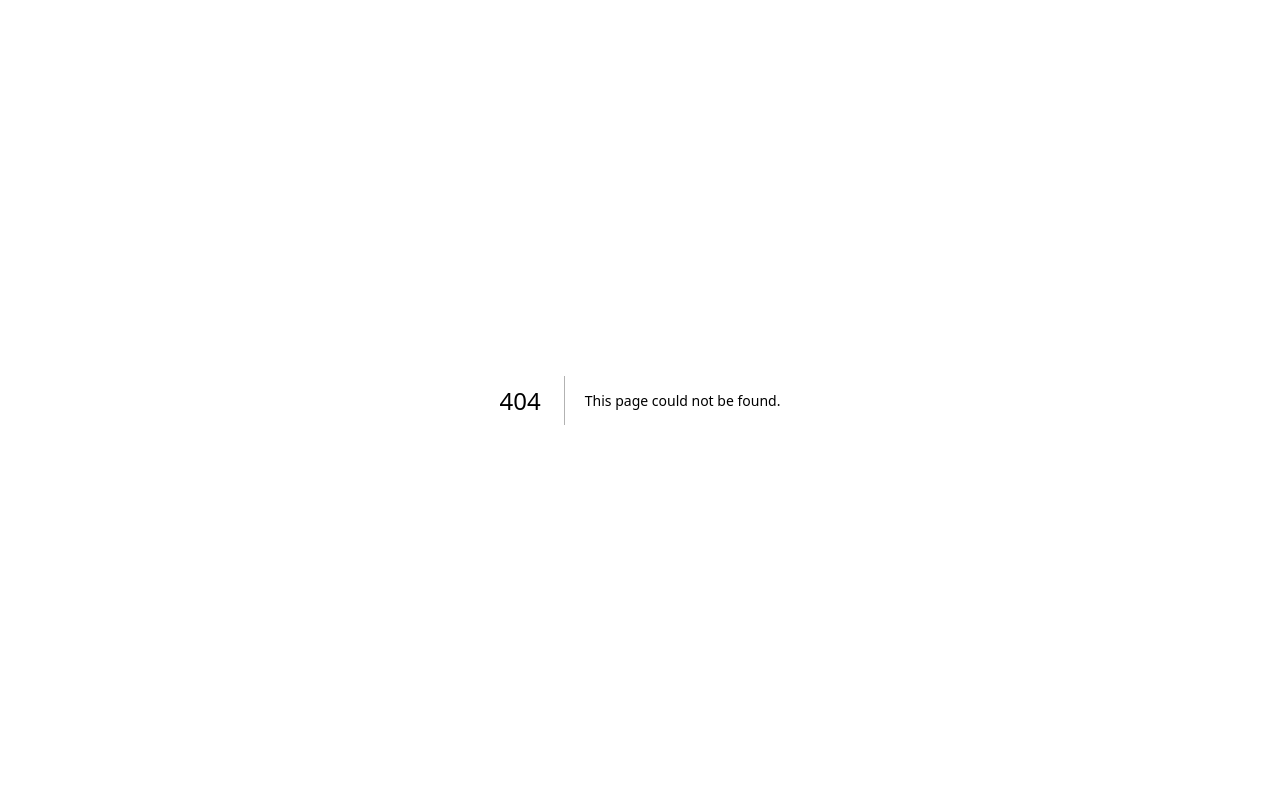
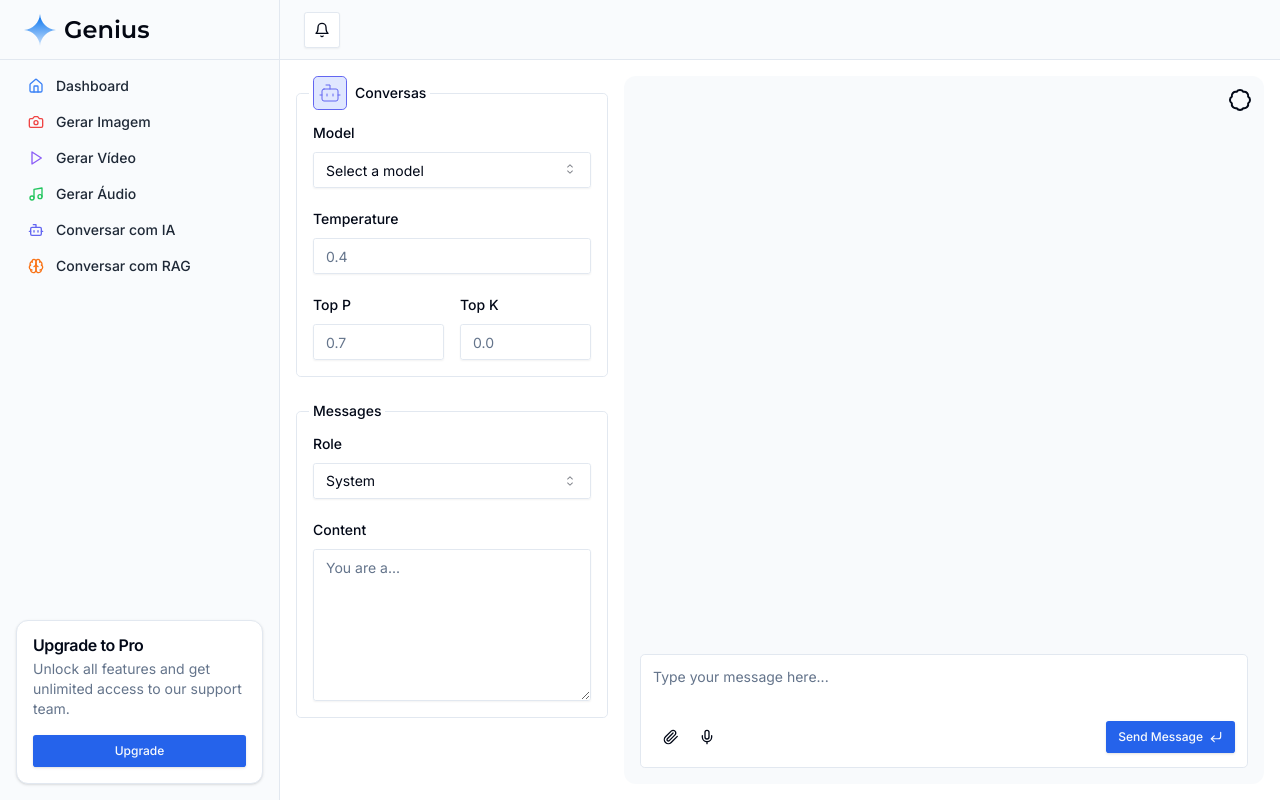
Before and after one commit to Darlley/genius-saas, a Next.js app: page /conversation in a window 1280 px wide. Before the commit this address had no page. Built offline with nearby package versions, Linux system fonts and the light colour scheme.

Commit message:
pagina de convera

```diff
--- /dev/null
+++ b/src/app/(dashboard)/conversation/page.tsx
@@ -0,0 +1,193 @@
+import { Button } from '@/components/ui/button';
+import { Input } from '@/components/ui/input';
+import { Label } from '@/components/ui/label';
+import {
+  Select,
+  SelectContent,
+  SelectItem,
+  SelectTrigger,
+  SelectValue,
+} from '@/components/ui/select';
+import { Textarea } from '@/components/ui/textarea';
+import {
+  Tooltip,
+  TooltipContent,
+  TooltipProvider,
+  TooltipTrigger,
+} from '@/components/ui/tooltip';
+import {
+  Badge,
+  Bird,
+  Bot,
+  CornerDownLeft,
+  Mic,
+  Paperclip,
+  Rabbit,
+  Turtle,
+} from 'lucide-react';
+
+export default function page() {
+  return (
+    <main className="grid flex-1 gap-4 overflow-auto p-4 md:grid-cols-2 lg:grid-cols-3">
+      <div
+        className="relative hidden flex-col items-start gap-8 md:flex"
+        x-chunk="dashboard-03-chunk-0"
+      >
+        <form className="grid w-full items-start gap-6">
+          <fieldset className="grid gap-6 rounded-lg border p-4">
+            <legend className="-ml-1 px-1 text-sm font-medium items-center flex gap-2">
+                <div className="rounded-lg bg-indigo-100 p-1 flex items-center justify-center border border-indigo-500">
+                  <Bot className="size-6 stroke-indigo-500 stroke-1" />
+                </div>
+                <span>Conversas</span>
+            </legend>
+            <div className="grid gap-3">
+              <Label htmlFor="model">Model</Label>
+              <Select>
+                <SelectTrigger
+                  id="model"
+                  className="items-start [&_[data-description]]:hidden"
+                >
+                  <SelectValue placeholder="Select a model" />
+                </SelectTrigger>
+                <SelectContent>
+                  <SelectItem value="genesis">
+                    <div className="flex items-start gap-3 text-muted-foreground">
+                      <Rabbit className="size-5" />
+                      <div className="grid gap-0.5">
+                        <p>
+                          Neural{' '}
+                          <span className="font-medium text-foreground">
+                            Genesis
+                          </span>
+                        </p>
+                        <p className="text-xs" data-description>
+                          Our fastest model for general use cases.
+                        </p>
+                      </div>
+                    </div>
+                  </SelectItem>
+                  <SelectItem value="explorer">
+                    <div className="flex items-start gap-3 text-muted-foreground">
+                      <Bird className="size-5" />
+                      <div className="grid gap-0.5">
+                        <p>
+                          Neural{' '}
+                          <span className="font-medium text-foreground">
+                            Explorer
+                          </span>
+                        </p>
+                        <p className="text-xs" data-description>
+                          Performance and speed for efficiency.
+                        </p>
+                      </div>
+                    </div>
+                  </SelectItem>
+                  <SelectItem value="quantum">
+                    <div className="flex items-start gap-3 text-muted-foreground">
+                      <Turtle className="size-5" />
+                      <div className="grid gap-0.5">
+                        <p>
+                          Neural{' '}
+                          <span className="font-medium text-foreground">
+                            Quantum
+                          </span>
+                        </p>
+                        <p className="text-xs" data-description>
+                          The most powerful model for complex computations.
+                        </p>
+                      </div>
+                    </div>
+                  </SelectItem>
+                </SelectContent>
+              </Select>
+            </div>
+            <div className="grid gap-3">
+              <Label htmlFor="temperature">Temperature</Label>
+              <Input id="temperature" type="number" placeholder="0.4" />
+            </div>
+            <div className="grid grid-cols-2 gap-4">
+              <div className="grid gap-3">
+                <Label htmlFor="top-p">Top P</Label>
+                <Input id="top-p" type="number" placeholder="0.7" />
+              </div>
+              <div className="grid gap-3">
+                <Label htmlFor="top-k">Top K</Label>
+                <Input id="top-k" type="number" placeholder="0.0" />
+              </div>
+            </div>
+          </fieldset>
+          <fieldset className="grid gap-6 rounded-lg border p-4">
+            <legend className="-ml-1 px-1 text-sm font-medium">Messages</legend>
+            <div className="grid gap-3">
+              <Label htmlFor="role">Role</Label>
+              <Select defaultValue="system">
+                <SelectTrigger>
+                  <SelectValue placeholder="Select a role" />
+                </SelectTrigger>
+                <SelectContent>
+                  <SelectItem value="system">System</SelectItem>
+                  <SelectItem value="user">User</SelectItem>
+                  <SelectItem value="assistant">Assistant</SelectItem>
+                </SelectContent>
+              </Select>
+            </div>
+            <div className="grid gap-3">
+              <Label htmlFor="content">Content</Label>
+              <Textarea
+                id="content"
+                placeholder="You are a..."
+                className="min-h-[9.5rem]"
+              />
+            </div>
+          </fieldset>
+        </form>
+      </div>
+      <div className="relative flex h-full min-h-[50vh] flex-col rounded-xl bg-muted/50 p-4 lg:col-span-2">
+        <Badge className="absolute right-3 top-3">Output</Badge>
+        <div className="flex-1" />
+        <form
+          className="relative overflow-hidden rounded-lg border bg-background focus-within:ring-1 focus-within:ring-ring"
+          x-chunk="dashboard-03-chunk-1"
+        >
+          <Label htmlFor="message" className="sr-only">
+            Message
+          </Label>
+          <Textarea
+            id="message"
+            placeholder="Type your message here..."
+            className="min-h-12 resize-none border-0 p-3 shadow-none focus-visible:ring-0"
+          />
+          <div className="flex items-center p-3 pt-0">
+            <TooltipProvider>
+              <Tooltip>
+                <TooltipTrigger asChild>
+                  <Button variant="ghost" size="icon">
+                    <Paperclip className="size-4" />
+                    <span className="sr-only">Attach file</span>
+                  </Button>
+                </TooltipTrigger>
+                <TooltipContent side="top">Attach File</TooltipContent>
+              </Tooltip>
+            </TooltipProvider>
+            <TooltipProvider>
+              <Tooltip>
+                <TooltipTrigger asChild>
+                  <Button variant="ghost" size="icon">
+                    <Mic className="size-4" />
+                    <span className="sr-only">Use Microphone</span>
+                  </Button>
+                </TooltipTrigger>
+                <TooltipContent side="top">Use Microphone</TooltipContent>
+              </Tooltip>
+            </TooltipProvider>
+            <Button type="submit" size="sm" className="ml-auto gap-1.5">
+              Send Message
+              <CornerDownLeft className="size-3.5" />
+            </Button>
+          </div>
+        </form>
+      </div>
+    </main>
+  );
+}
--- a/src/components/PageHome/PageHome.tsx
+++ b/src/components/PageHome/PageHome.tsx
@@ -1,5 +1,6 @@
 'use client';
 
+import Link from 'next/link';
 import {
   Carousel,
   CarouselContent,
@@ -24,6 +25,7 @@ export default function PageHome(props: PageHomeProps) {
         <CarouselPrevious className="left-0 z-10" />
         <CarouselContent>
           <CarouselItem className="basis-1/2 sm:basis-1/3 flex items-center justify-center">
+            <Link href="/conversation">
               <div className="w-[300px] h-[390px] rounded-lg p-1 bg-radial-gradient-circle-230px-at-0-0 bg-white bg-0c0d0d relative">
                 <div className="dot"></div>
                 <div className="w-full h-full rounded-lg border border-white/10 bg-[radial-gradient(circle_280px_at_0%_0%,_#444444,_#0c0d0d)] flex items-center justify-center relative flex-col text-white">
@@ -46,8 +48,10 @@ export default function PageHome(props: PageHomeProps) {
                   <div className="line rightl" />
                 </div>
               </div>
+            </Link>
           </CarouselItem>
           <CarouselItem className="basis-1/2 sm:basis-1/3 flex items-center justify-center">
+            <Link href="/conversation">
               <div className="w-[300px] h-[390px] rounded-lg p-1 bg-radial-gradient-circle-230px-at-0-0 bg-white bg-0c0d0d relative">
                 <div className="dot"></div>
                 <div className="w-full h-full rounded-lg border border-white/10 bg-[radial-gradient(circle_280px_at_0%_0%,_#444444,_#0c0d0d)] flex items-center justify-center relative flex-col text-white">
@@ -70,6 +74,7 @@ export default function PageHome(props: PageHomeProps) {
                   <div className="line rightl" />
                 </div>
               </div>
+            </Link>
           </CarouselItem>
         </CarouselContent>
         <CarouselNext className="right-0 z-10" />
```
Lines whose indentation alone changed are shown as unchanged.
